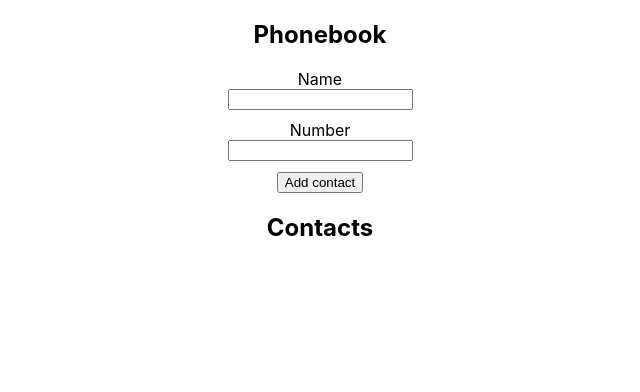
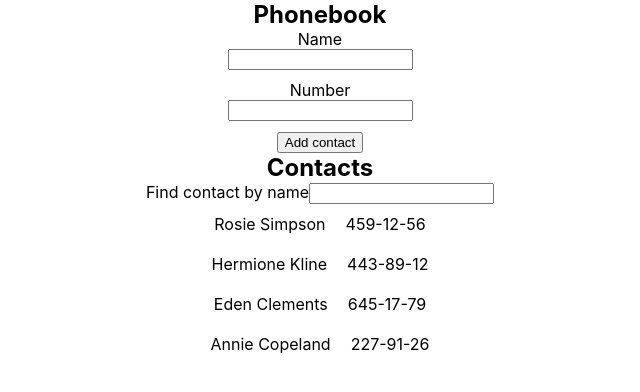
Before and after one commit to YuliaTsveleva/goit-react-hw-02-phonebook, a React (Create React App) app: page / in a window 1280 px wide. Shown: the top 392 px of the page, without its empty margins (320-960 px from the left). Built offline with nearby package versions, Linux system fonts and the light colour scheme.

Commit message:
add filter

```diff
--- a/src/App.js
+++ b/src/App.js
@@ -1,19 +1,19 @@
 import React, { Component } from 'react';
-import PropTypes from 'prop-types';
 import './App.css';
 import Section from './Components/Section/Section';
 import AddContactForm from './Components/AddContactForm/AddContactForm';
 import ContactList from './Components/ContactList/ContactList';
+import Filter from './Components/Filter/Filter';
 import { nanoid } from 'nanoid';
 class App extends Component {
   state = {
-    contacts: [],
-    // contacts: [
-    //   { id: 'id-1', name: 'Rosie Simpson', number: '459-12-56' },
-    //   { id: 'id-2', name: 'Hermione Kline', number: '443-89-12' },
-    //   { id: 'id-3', name: 'Eden Clements', number: '645-17-79' },
-    //   { id: 'id-4', name: 'Annie Copeland', number: '227-91-26' },
-    // ],
+    // contacts: [],
+    contacts: [
+      { id: 'id-1', name: 'Rosie Simpson', number: '459-12-56' },
+      { id: 'id-2', name: 'Hermione Kline', number: '443-89-12' },
+      { id: 'id-3', name: 'Eden Clements', number: '645-17-79' },
+      { id: 'id-4', name: 'Annie Copeland', number: '227-91-26' },
+    ],
     filter: '',
   };
 
@@ -23,19 +23,37 @@ class App extends Component {
       name,
       number,
     };
-    this.setState(prevState => ({
-      contacts: [contact, ...prevState.contacts],
-    }));
+
+    const alreadyExist = this.state.contacts.find(
+      contact => contact.name === name,
+    );
+
+    if (!alreadyExist) {
+      this.setState(({ contacts }) => ({
+        contacts: [contact, ...contacts],
+      }));
+    } else alert(`${name}is already in contacts`);
+  };
+
+  changeFilter = e => {
+    this.setState({
+      filter: e.currentTarget.value,
+    });
   };
 
   render() {
+    const filteredContacts = this.state.contacts.filter(contact =>
+      contact.name.toLowerCase().includes(this.state.filter.toLowerCase()),
+    );
+
     return (
       <div className="App">
         <Section title="Phonebook">
           <AddContactForm onSubmit={this.addContact} />
         </Section>
         <Section title="Contacts">
-          <ContactList contacts={this.state.contacts}></ContactList>
+          <Filter value={this.state.filter} onChange={this.changeFilter} />
+          <ContactList contacts={filteredContacts}></ContactList>
         </Section>
       </div>
     );
@@ -43,7 +61,3 @@ class App extends Component {
 }
 
 export default App;
-
-ContactList.propTypes = {
-  contacts: PropTypes.array,
-};
--- a/src/Components/ContactItem/ContactItem.js
+++ b/src/Components/ContactItem/ContactItem.js
@@ -5,8 +5,8 @@ import s from './ContactItem.module.css';
 function ContactItem({ name, number }) {
   return (
     <>
-      <p className={s.ContactItem}>{name}</p>
-      <p className={s.ContactItem}>{number}</p>
+      <p className={s.Name}>{name}</p>
+      <p className={s.Number}>{number}</p>
     </>
   );
 }
--- a/src/Components/ContactItem/ContactItem.module.css
+++ b/src/Components/ContactItem/ContactItem.module.css
@@ -0,0 +1,9 @@
+.Name {
+  padding: 10px;
+
+}
+
+.Number {
+  padding: 10px;
+
+}
--- a/src/Components/ContactList/ContactList.js
+++ b/src/Components/ContactList/ContactList.js
@@ -5,9 +5,9 @@ import ContactItem from '../ContactItem/ContactItem';
 
 function ContactList({ contacts }) {
   return (
-    <ul className={s.friendList}>
+    <ul className={s.contactsList}>
       {contacts.map(contact => (
-        <li key={contact.id}>
+        <li key={contact.id} className={s.Item}>
           <ContactItem name={contact.name} number={contact.number} />
         </li>
       ))}
--- a/src/Components/ContactList/ContactList.module.css
+++ b/src/Components/ContactList/ContactList.module.css
@@ -0,0 +1,10 @@
+.contactsList{
+    list-style: none;
+    display: flex;
+    flex-direction: column;
+    align-items: center;
+    padding: 0;
+
+}
+
+.Item{display: flex;}
--- a/src/Components/Filter/Filter.js
+++ b/src/Components/Filter/Filter.js
@@ -0,0 +1,23 @@
+import React from 'react';
+import PropTypes from 'prop-types';
+import s from './Filter.module.css';
+
+const Filter = ({ value, onChange }) => {
+  return (
+    <label>
+      Find contact by name
+      <input
+        className={s.FilterInput}
+        type="text"
+        value={value}
+        onChange={onChange}
+      ></input>
+    </label>
+  );
+};
+
+export default Filter;
+
+Filter.propTypes = {
+  contacts: PropTypes.string,
+};
--- a/src/Components/Section/Section.js
+++ b/src/Components/Section/Section.js
@@ -1,6 +1,5 @@
 import React from 'react';
 import PropTypes from 'prop-types';
-import './Section';
 import s from './Section.module.css';
 
 const Section = ({ title, children }) => {
--- a/src/index.css
+++ b/src/index.css
@@ -1,3 +1,5 @@
+@import-normalize;
+
 body {
   margin: 0;
   font-family: -apple-system, BlinkMacSystemFont, 'Segoe UI', 'Roboto', 'Oxygen',
@@ -7,7 +9,37 @@ body {
   -moz-osx-font-smoothing: grayscale;
 }
 
-code {
-  font-family: source-code-pro, Menlo, Monaco, Consolas, 'Courier New',
-    monospace;
+*,
+*::before,
+*::after {
+  box-sizing: border-box;
 }
+
+h1,
+h2,
+h3,
+h4,
+h5,
+h6,
+p,
+ul,
+ol {
+  margin: 0;
+  padding: 0;
+}
+
+picture,
+img {
+  display: block;
+  max-width: 100%;
+  height: auto;
+}
+
+.list {
+  list-style: none;
+}
+
+.link {
+  text-decoration: none;
+  display: inline-block;
+}
```
